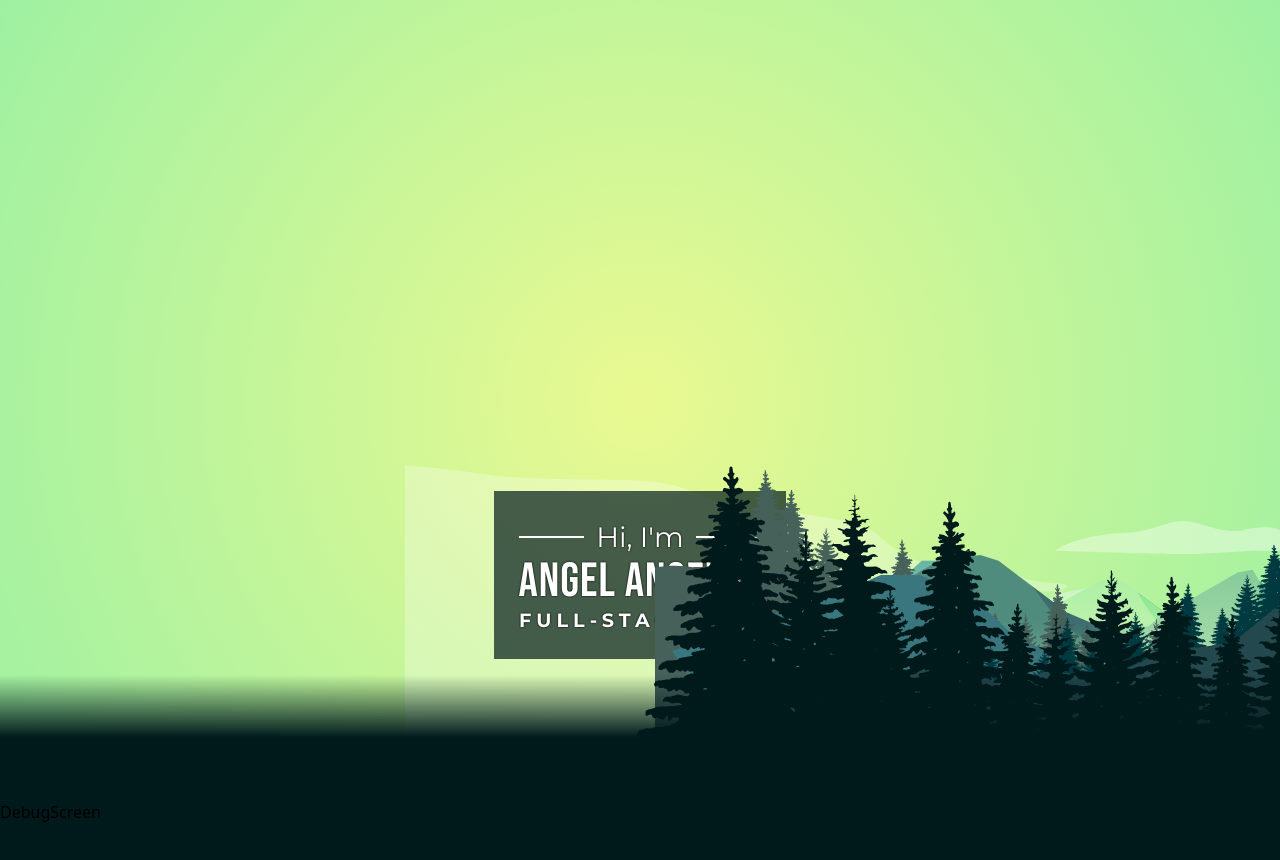
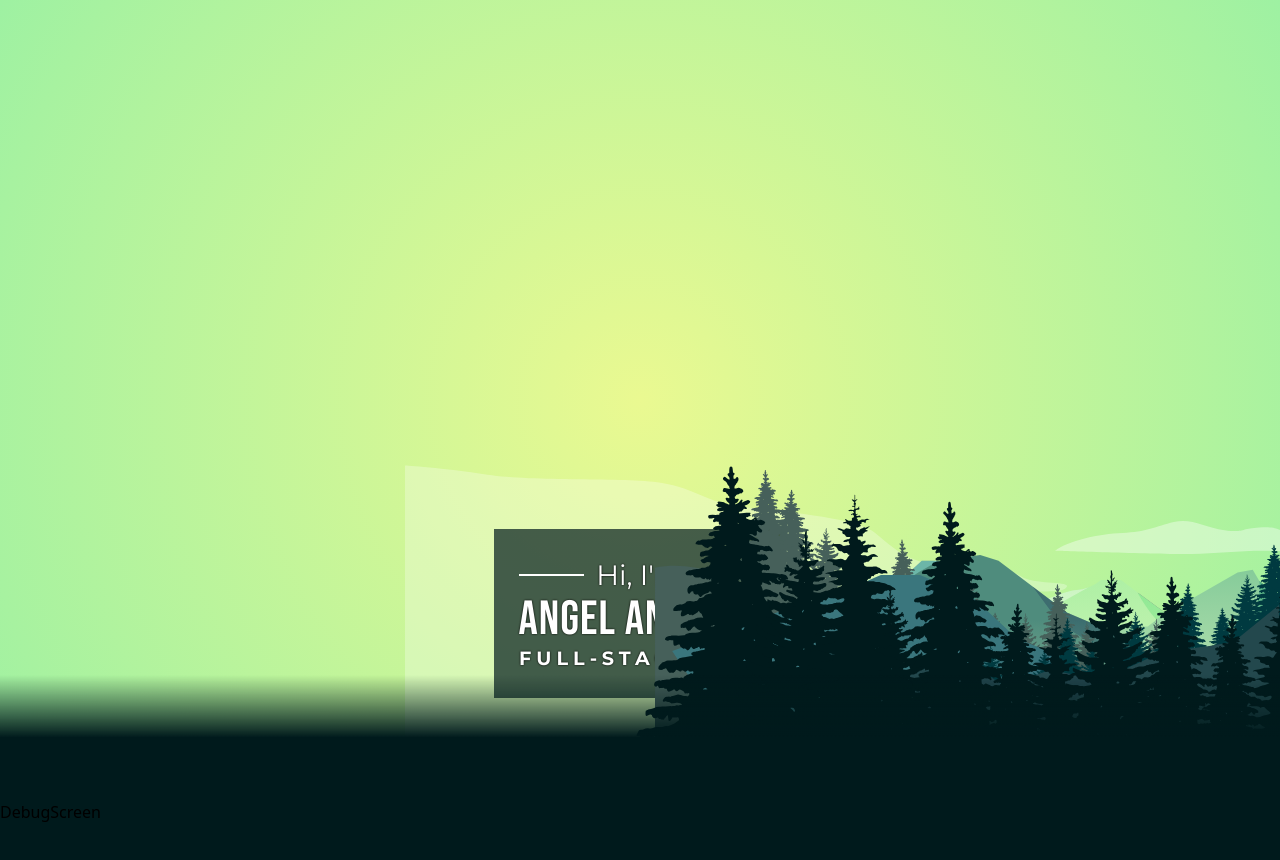
Before and after one commit to FlushBG/portfolio, a Next.js app: page / in a window 1280 px wide. Shown: the top 860 px of the page. Built offline with nearby package versions, Linux system fonts and the light colour scheme.

Commit message:
Reduce framer bundle size

```diff
--- a/components/ParallaxImage/ParallaxImage.tsx
+++ b/components/ParallaxImage/ParallaxImage.tsx
@@ -1,10 +1,5 @@
-import {
-  motion,
-  MotionValue,
-  useMotionValue,
-  useTransform,
-} from 'framer-motion';
-import React, { useCallback, useMemo } from 'react';
+import React from 'react';
+import { m, MotionValue } from 'framer-motion';
 import useParallax from '../../hooks/useParallax';
 import Image from 'next/image';
 import classes from './ParallaxImage.module.scss';
@@ -16,6 +11,7 @@ export type ParallaxImageProps = {
   scrollProgress: MotionValue<number>;
   start: number;
   distance: number;
+  priority?: boolean;
 };
 
 const ParallaxImage = ({
@@ -24,17 +20,15 @@ const ParallaxImage = ({
   alt,
   scrollProgress,
   start,
-  distance
+  distance,
+  priority = false
 }: ParallaxImageProps) => {
   const y = useParallax(scrollProgress, start, distance);
 
   return (
-    <motion.div
-      style={{ y }}
-      className={`${classes.base} ${className}`}
-    >
-      <Image src={src} alt={alt} fill sizes='100vw' />
-    </motion.div>
+    <m.div style={{ y }} className={`${classes.base} ${className}`}>
+      <Image priority={priority} src={src} alt={alt} fill sizes='100vw' />
+    </m.div>
   );
 };
 
--- a/next.config.js
+++ b/next.config.js
@@ -7,15 +7,6 @@ const nextConfig = {
   sassOptions: {
     includePaths: [path.join(__dirname, '**/*.scss')],
   },
-  images: {
-    remotePatterns: [
-      {
-        protocol: 'https',
-        hostname: 'images.unsplash.com',
-        port: '*',
-      }
-    ]
-  }
 }
 
 module.exports = nextConfig
--- a/pages/_app.tsx
+++ b/pages/_app.tsx
@@ -1,6 +1,11 @@
-import '../styles/globals.css'
-import type { AppProps } from 'next/app'
+import '../styles/globals.css';
+import type { AppProps } from 'next/app';
+import { domAnimation, LazyMotion } from 'framer-motion';
 
 export default function App({ Component, pageProps }: AppProps) {
-  return <Component {...pageProps} />
+  return (
+    <LazyMotion strict features={domAnimation}>
+      <Component {...pageProps} />
+    </LazyMotion>
+  );
 }
--- a/screens/HomeScreen/HomeScreen.module.scss
+++ b/screens/HomeScreen/HomeScreen.module.scss
@@ -13,7 +13,7 @@
   z-index: 0;
   display: flex;
   justify-content: center;
-  align-items: center;
+  align-items: flex-end;
 }
 
 
@@ -21,6 +21,7 @@
   z-index: 95;
   background: rgba($background-color, 0.7);
   padding: 25px;
+  margin-bottom: 22rem;
 }
 
 .intro legend, .title, .subtitle {
--- a/screens/HomeScreen/HomeScreen.tsx
+++ b/screens/HomeScreen/HomeScreen.tsx
@@ -1,5 +1,5 @@
 import React from 'react';
-import { motion, useScroll } from 'framer-motion';
+import { m, useScroll } from 'framer-motion';
 import { imageData } from './image-data';
 import ParallaxImage from '../../components/ParallaxImage/ParallaxImage';
 import styles from './HomeScreen.module.scss';
@@ -11,19 +11,18 @@ const HomeScreen: React.FC = () => {
     target: screenRef,
     offset: ['end end', 'end start'],
   });
-  const y = useParallax(scrollYProgress, 0, 350);
+  const y = useParallax(scrollYProgress, 0, 500);
 
   return (
     <div ref={screenRef} className={styles.body}>
       <div className={styles.bottomBar} />
-      <motion.div style={{ y }} className={styles.text}>
+      <m.div style={{ y }} className={styles.text}>
         <fieldset className={styles.intro}>
           <legend>Hi, I&apos;m</legend>
         </fieldset>
-        {/* <div className={styles.intro}>Hi, I&apos;m</div> */}
         <div className={styles.title}>Angel Angelov</div>
         <div className={styles.subtitle}>Full-Stack Dev</div>
-      </motion.div>
+      </m.div>
       {imageData.map((data) => (
         <ParallaxImage
           key={data.alt}
@@ -33,6 +32,7 @@ const HomeScreen: React.FC = () => {
           scrollProgress={scrollYProgress}
           start={data.start}
           distance={data.distance}
+          priority={data.priority}
         />
       ))}
     </div>
--- a/screens/HomeScreen/image-data.ts
+++ b/screens/HomeScreen/image-data.ts
@@ -63,6 +63,7 @@ export const imageData: Omit<ParallaxImageProps, 'scrollProgress'>[] = [
       alt: 'Cloud 1',
       start: 0,
       distance: 550,
+      priority: true,
    },
    {
       className: 'birds',
--- a/styles/globals.css
+++ b/styles/globals.css
@@ -3,9 +3,3 @@
 @tailwind base;
 @tailwind components;
 @tailwind utilities;
-
-@layer components {
-  .hero-btn {
-    @apply px-2 py-4 uppercase text-xs md:text-sm tracking-widest text-gray-500 transition-all bh:hover:text-amber-400;
-  }
-}
```
